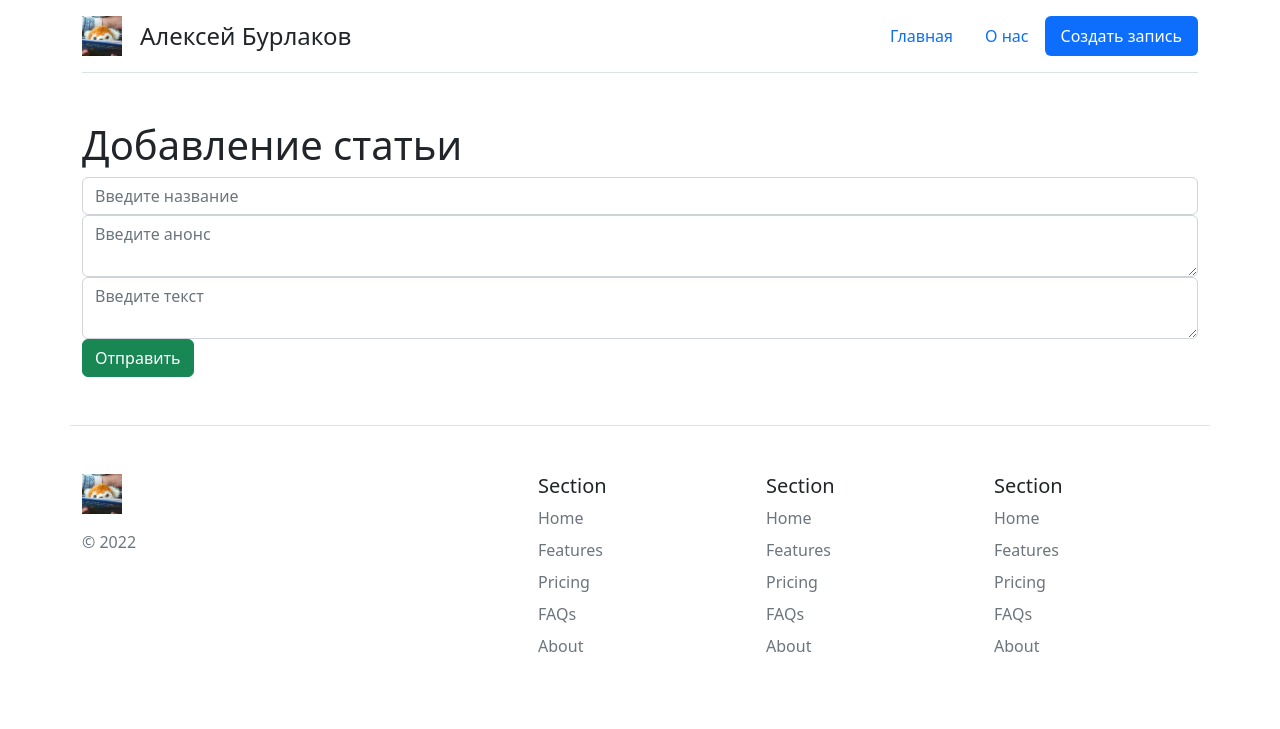
After one commit to a-burlakov/learning, a Flask app: page /create-article in a window 1280 px wide. The commit adds this page. Shown: the top 729 px of the page. Run offline with Flask 2, Linux system fonts and the light colour scheme.

Commit message:
Learning SQLAlchemy and making forms.

```diff
--- a/main.py
+++ b/main.py
@@ -1,7 +1,22 @@
-from flask import Flask, render_template, url_for
+from flask import Flask, render_template, url_for, request, redirect
+from flask_sqlalchemy import SQLAlchemy
+from datetime import datetime
 
 app = Flask(__name__)
+app.config['SQLALCHEMY_DATABASE_URI'] = 'sqlite:///blog.db'
+app.config['SQLALCHEMY_TRACK_MODIFICATIONS'] = True
+db = SQLAlchemy(app)
 
+
+class Article(db.Model):
+    id = db.Column(db.Integer, primary_key=True)
+    title = db.Column(db.String(100), nullable=False)
+    intro = db.Column(db.String(300), nullable=False)
+    text = db.Column(db.Text, nullable=False)
+    date = db.Column(db.DateTime, default=datetime.utcnow)
+
+    def __repr__(self):
+        return '<Article %r>' % self.id # wtf
 
 @app.route('/')
 @app.route('/home')
@@ -9,14 +24,24 @@ def index():
     return render_template('index.html')
 
 
-@app.route('/about')
-def about():
-    return render_template('about.html')
+@app.route('/create-article', methods=['POST', 'GET'])
+def create_article():
+    if request.method == "GET":
+        return render_template('create-article.html')
 
+    title = request.form['title']
+    intro = request.form['intro']
+    text = request.form['text']
 
-@app.route('/user/<string:name>/<int:id>')
-def user(name, id):
-    return 'user page: ' + name + ' - ' + str(id)
+    article = Article(title=title, intro=intro, text=text)
+
+    try:
+        db.session.add(article)
+        db.session.commit()
+        return redirect('/')
+    except:
+        return "При добавлении статьи произошла ошибка."
+
 
 if __name__ == '__main__':
     app.run(debug=True)
--- a/templates/base.html
+++ b/templates/base.html
@@ -18,6 +18,7 @@
       <ul class="nav nav-pills">
         <li class="nav-item"><a href="/" class="nav-link" aria-current="page">Главная</a></li>
         <li class="nav-item"><a href="/about" class="nav-link">О нас</a></li>
+        <li class="nav-item"><a href="/create-article" class="nav-link active">Создать запись</a></li>
       </ul>
     </header>
   </div>
--- /dev/null
+++ b/templates/create-article.html
@@ -0,0 +1,17 @@
+{% extends 'base.html' %}
+
+{% block title %}
+Страница про нас
+{% endblock %}
+
+{% block body %}
+<div class="container mt-5">
+  <h1>Добавление статьи</h1>
+  <form method="post">
+    <input type="text" name="title" id="title" class="form-control" placeholder="Введите название">
+    <textarea name="intro" id="intro" class="form-control" placeholder="Введите анонс"></textarea>
+    <textarea name="text" id="text" class="form-control" placeholder="Введите текст"></textarea>
+    <input type="submit" class="btn btn-success" value="Отправить">
+  </form>
+</div>
+{% endblock %}
```
Also changed, not shown: blog.db (added).
